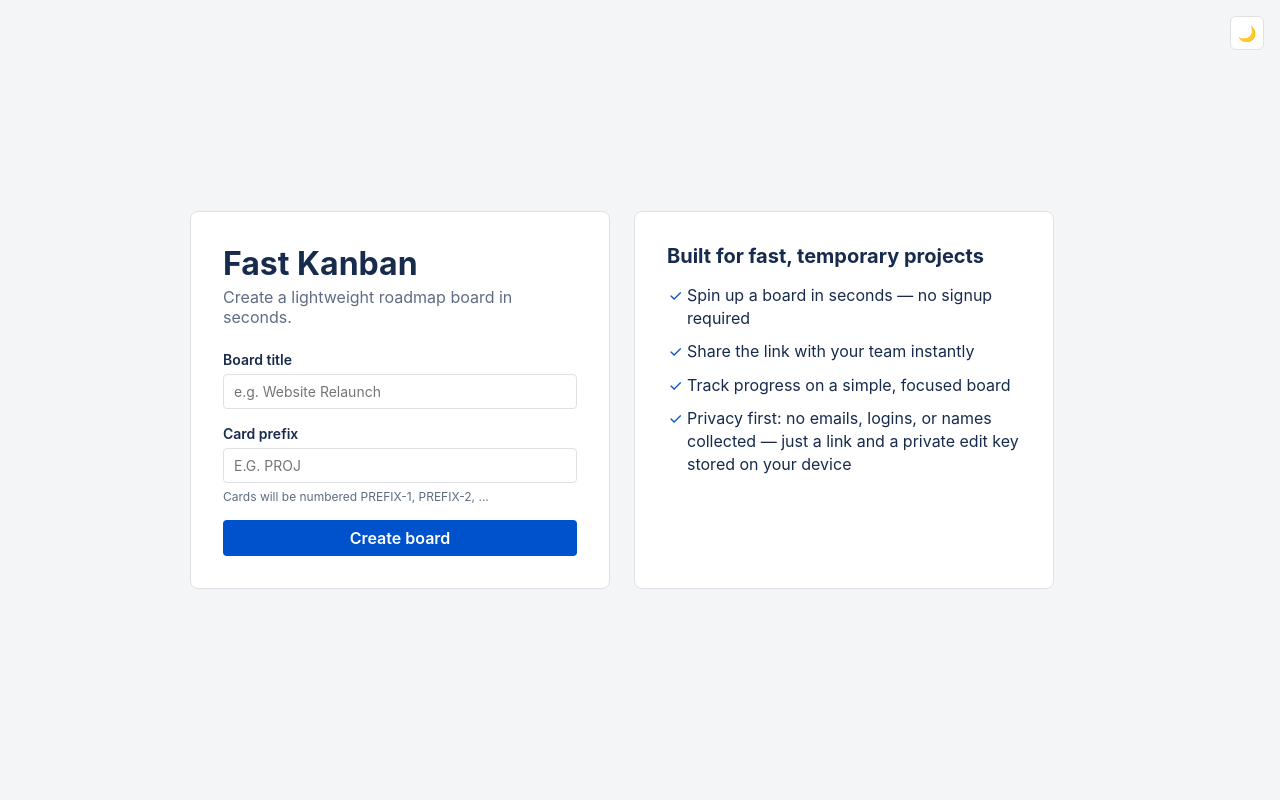
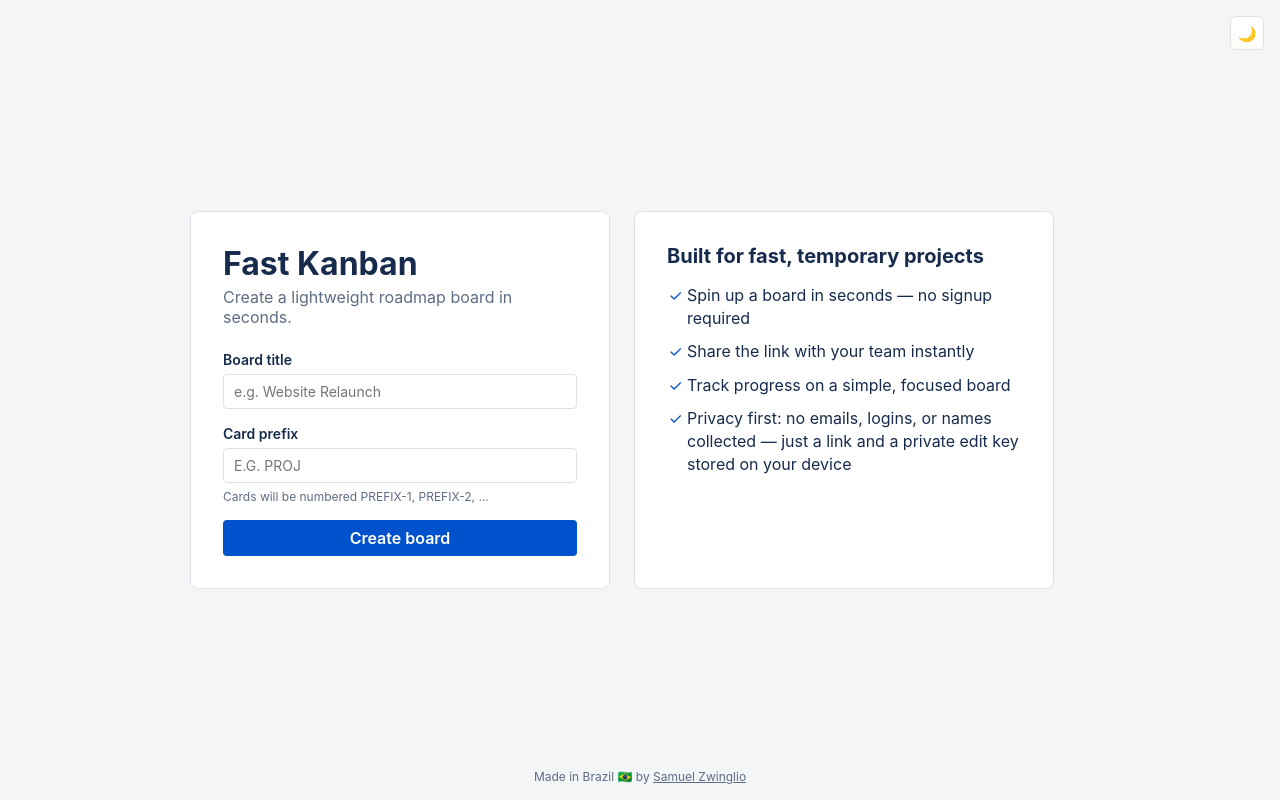
Before and after one commit to zwinglio/fast-kanban, a Vue app: page / in a window 1280 px wide. Built offline with nearby package versions, Linux system fonts and the light colour scheme.

Commit message:
[FAK-9] - Add credits in footer of the index page

```diff
--- a/src/views/Home.vue
+++ b/src/views/Home.vue
@@ -67,6 +67,10 @@ async function submit() {
         </ul>
       </aside>
     </div>
+    <footer class="credits">
+      Made in Brazil 🇧🇷 by
+      <a href="https://zwinglio.com" target="_blank" rel="noopener noreferrer">Samuel Zwinglio</a>
+    </footer>
   </div>
 </template>
 
@@ -173,4 +177,23 @@ input {
   font-size: 14px;
   margin: 0;
 }
+
+.credits {
+  position: absolute;
+  bottom: 16px;
+  left: 0;
+  right: 0;
+  text-align: center;
+  font-size: 12px;
+  color: var(--muted);
+}
+
+.credits a {
+  color: var(--muted);
+  text-decoration: underline;
+}
+
+.credits a:hover {
+  color: var(--accent);
+}
 </style>
```
